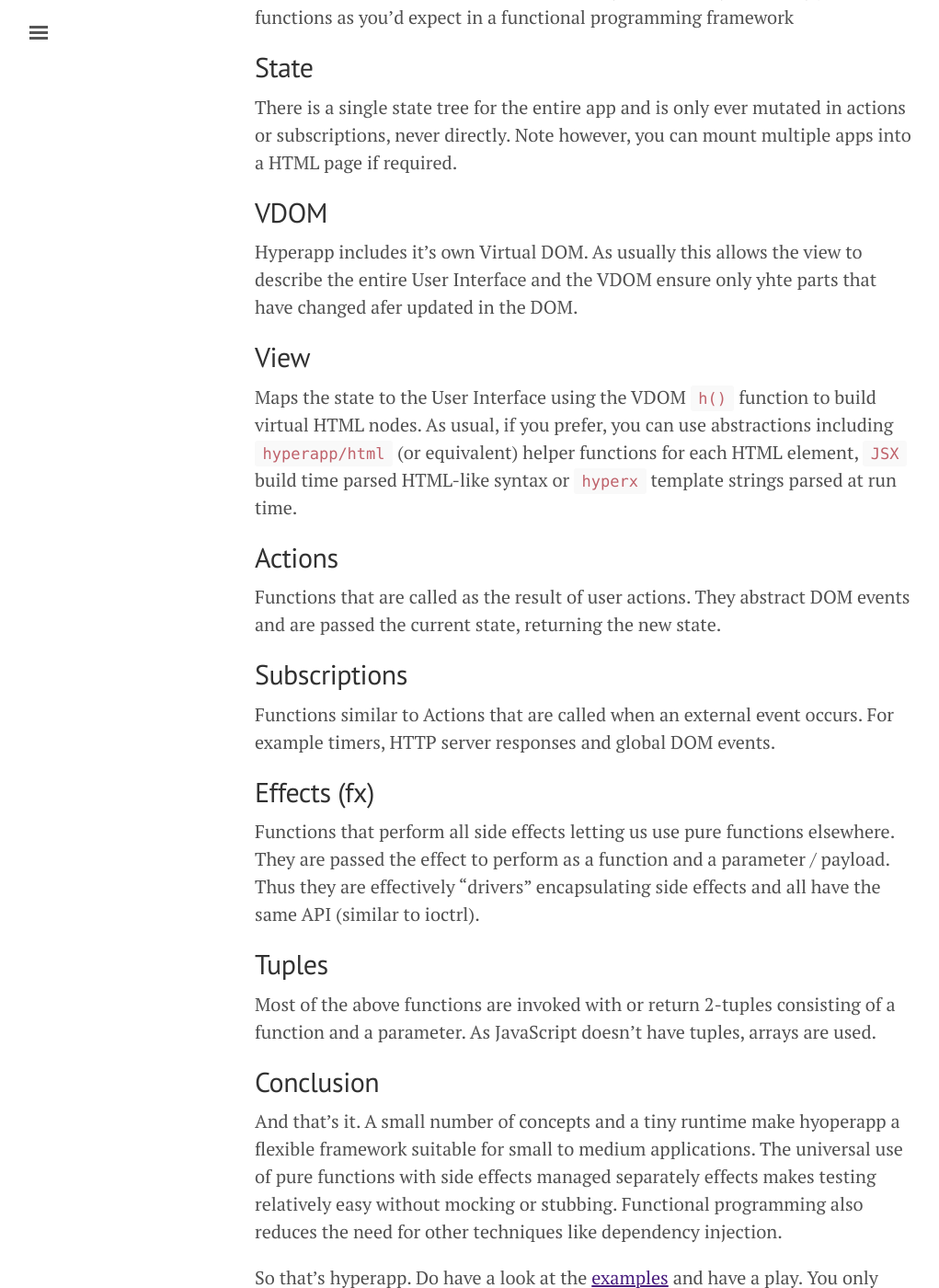
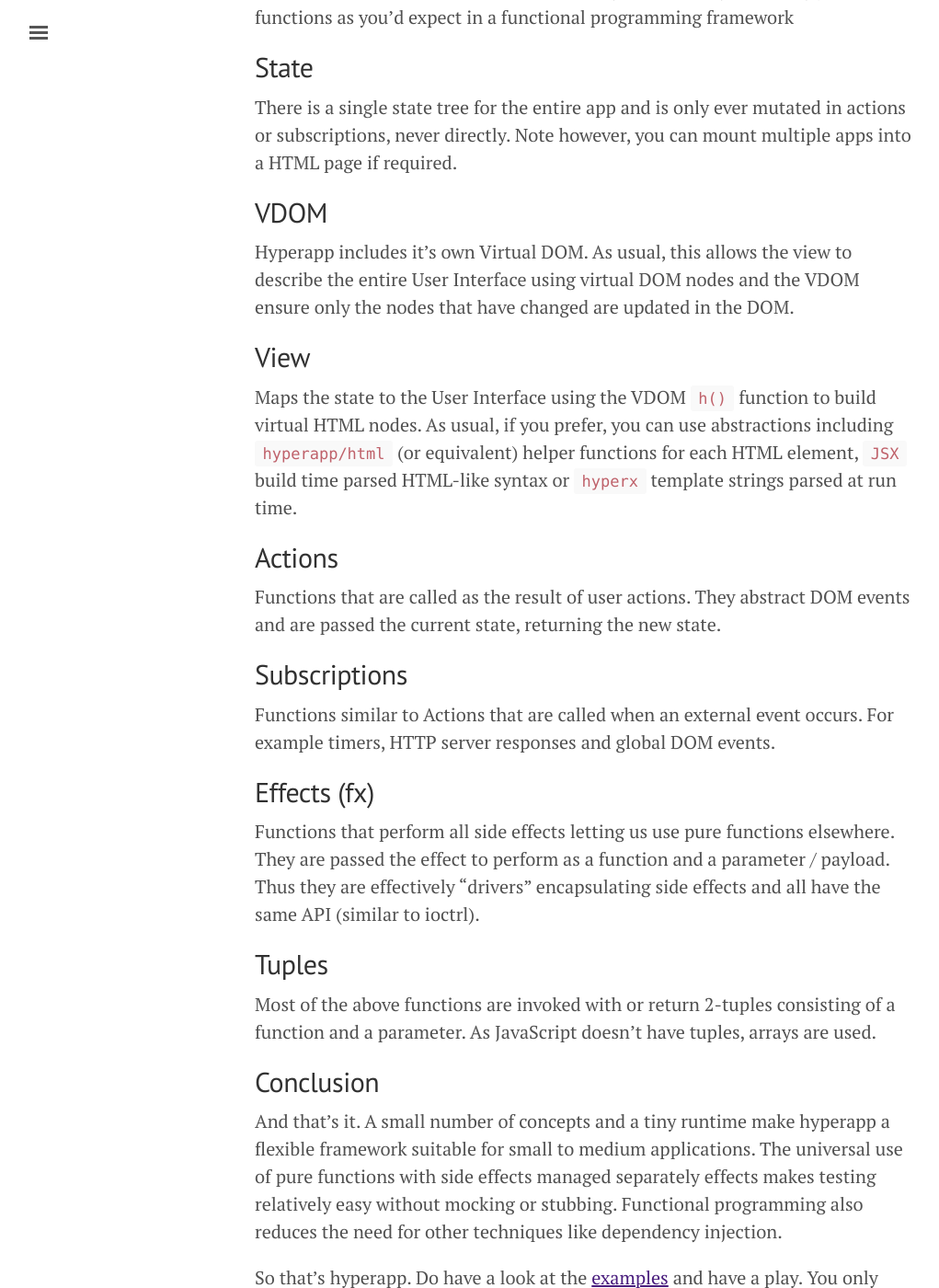
Before and after one commit to OpenDirective/opendirective.github.io, a Jekyll site: the page built from _posts/2019-08-04-hyperapp-micro-framework.md, in a window 1280 px wide and 1400 px high, scrolled down 1878 px. Shown: the whole window at 92% size, without its empty margins (3-1024 px from the left). Built offline with Jekyll 4.4.1, drawn with Linux system fonts in a browser that asks for light colours.

Commit message:
fix type-o

```diff
--- a/_posts/2019-08-04-hyperapp-micro-framework.md
+++ b/_posts/2019-08-04-hyperapp-micro-framework.md
@@ -31,7 +31,7 @@
 
 ## VDOM
 
-Hyperapp includes it's own Virtual DOM. As usually this allows the view to describe the entire User Interface and the VDOM ensure only yhte parts that have changed afer updated in the DOM.
+Hyperapp includes it's own Virtual DOM. As usual, this allows the view to describe the entire User Interface using virtual DOM nodes and the VDOM ensure only the nodes that have changed are updated in the DOM.
 
 ## View
 
@@ -55,6 +55,6 @@
 
 ## Conclusion
 
-And that's it. A small number of concepts and a tiny runtime make hyoperapp a flexible framework suitable for small to medium applications. The universal use of pure functions with side effects managed separately effects makes testing relatively easy without mocking or stubbing. Functional programming also reduces the need for other techniques like dependency injection.
+And that's it. A small number of concepts and a tiny runtime make hyperapp a flexible framework suitable for small to medium applications. The universal use of pure functions with side effects managed separately effects makes testing relatively easy without mocking or stubbing. Functional programming also reduces the need for other techniques like dependency injection.
 
 So that's hyperapp. Do have a look at the [examples](https://github.com/jorgebucaran/hyperapp/blob/master/docs/examples.md) and have a play. You only need an editor, a browser and possibly a local server (eg `npx serve`). Just like to "good old days" of web development.
```
